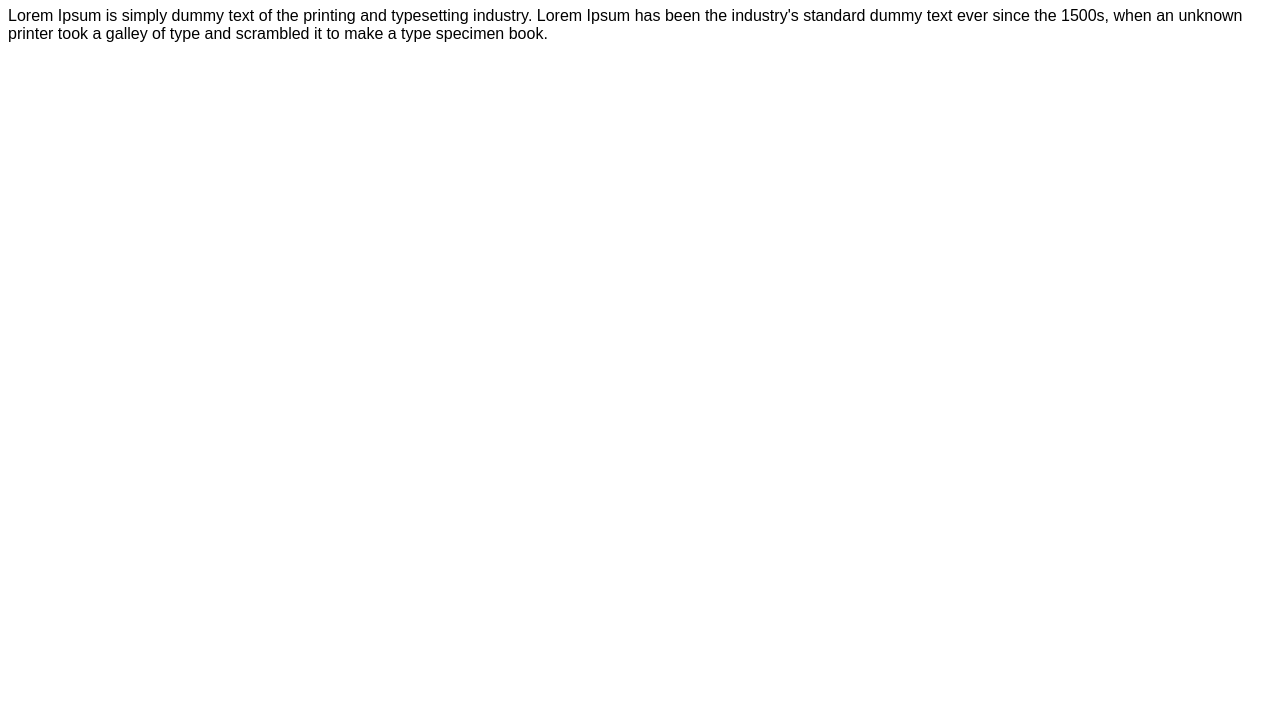
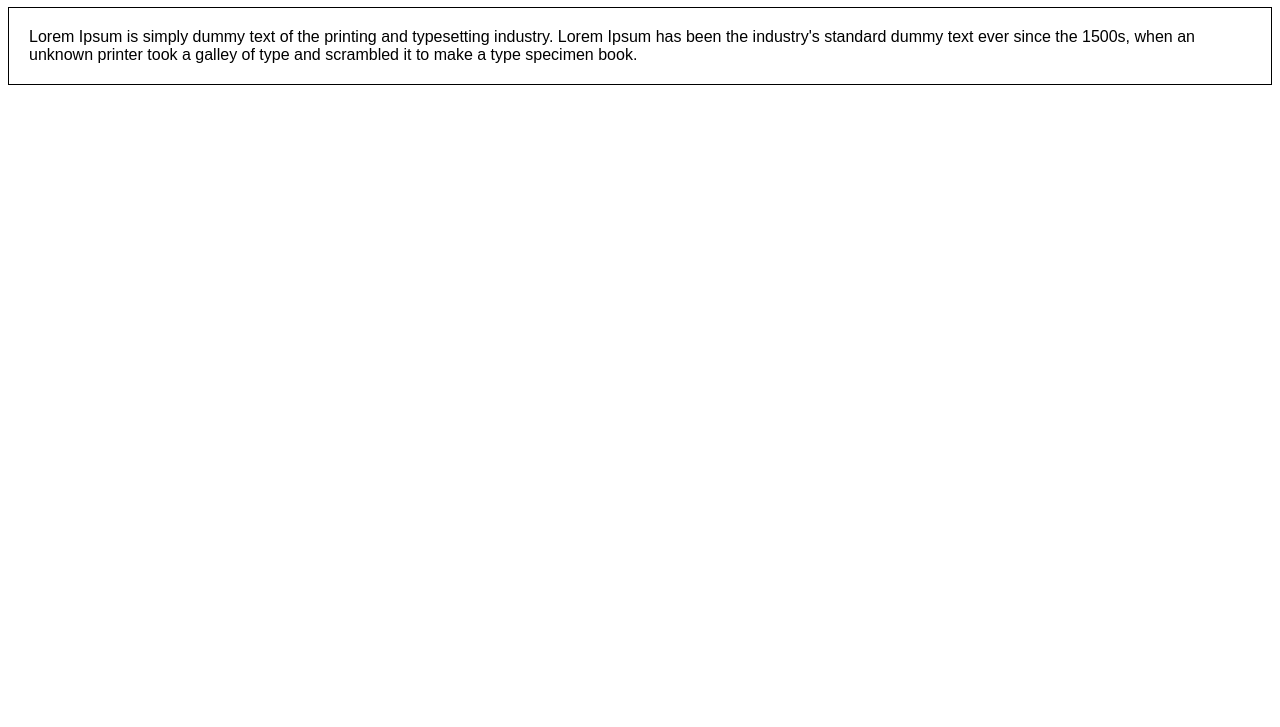
Before and after one commit to ranj2021/module3-solution, a plain HTML site: page index.html in a window 1280 px wide. Shown: the part 73-800 px from the top of the page. Drawn offline with Linux system fonts and the light colour scheme.

Commit message:
Update index.html

```diff
--- a/index.html
+++ b/index.html
@@ -9,6 +9,7 @@
   font-family: sans-serif;
 }
 h1{color: red;}
+p{padding: 20px; border: 1px solid black;}
 </style>
 
 </head>
```
